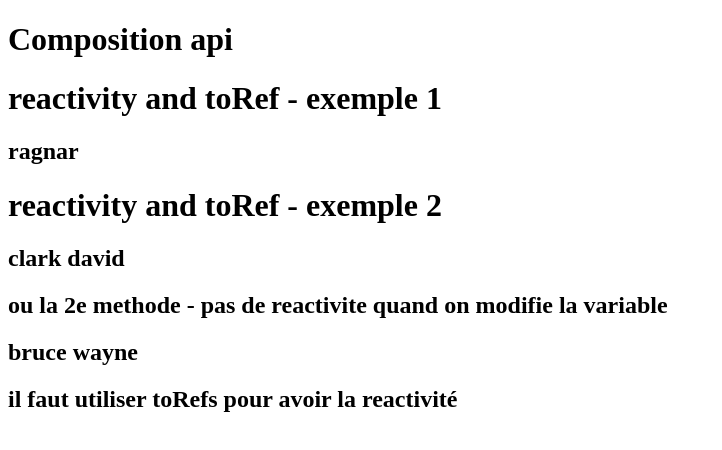
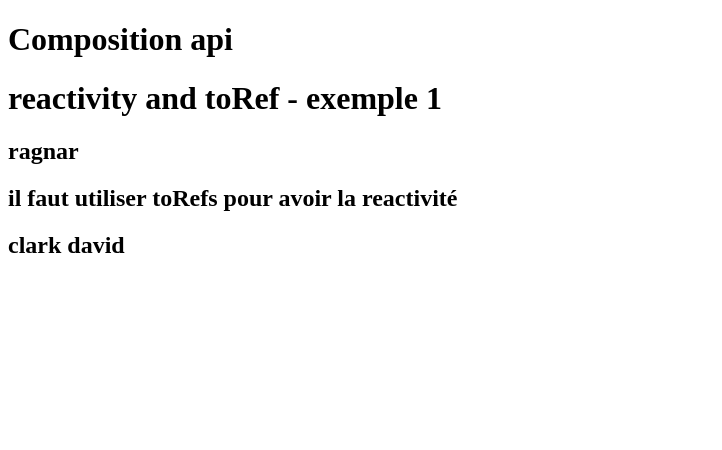
Before and after one commit to lapinRagnar/vue3_tuto, a Vue app: page / in a window 1280 px wide. Shown: the top 450 px of the page, without its empty margins (0-722 px from the left). Built offline with nearby package versions, Linux system fonts and the light colour scheme.

Commit message:
Reactivity and toRefs -  il y a reactivité comme ca
toRefs preserve la reactivité pour l'objet state individuelement

```diff
--- a/src/components/DemoTwo.vue
+++ b/src/components/DemoTwo.vue
@@ -1,14 +1,11 @@
 <template>
-  <h1>reactivity and toRef - exemple 2</h1>
-  <h2>{{state.firstName}} {{state.lastName}}</h2>
-  <h2>ou la 2e methode - pas de reactivite quand on modifie la variable</h2>
+  <h2>il faut utiliser toRefs pour avoir la reactivité</h2>
   <h2>{{firstName}} {{lastName}}</h2>
-  <h2>il faut utiliser toRefs pour avoir la reactivité</h2>
 </template>
 
 <script>
 
-import {reactive} from 'vue'
+import {reactive, toRefs} from 'vue'
 export default {
   name: 'DemoTwo',
   setup(){
@@ -23,11 +20,7 @@ export default {
       console.log(state);
     }, 2000);
 
-    return{
-        state,
-        firstName: state.firstName,
-        lastName: state.lastName,
-    }
+    return toRefs(state)
   }
 
 }
```
